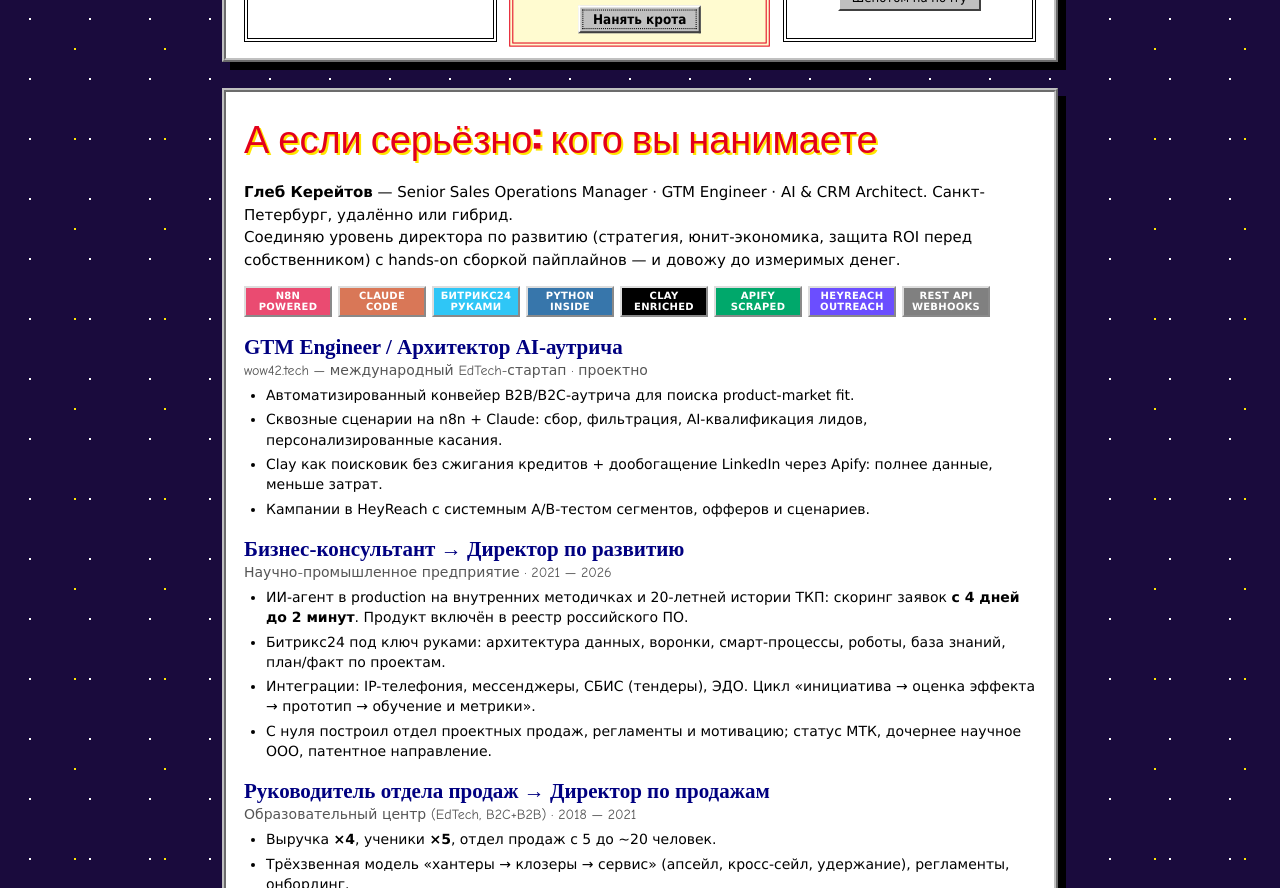
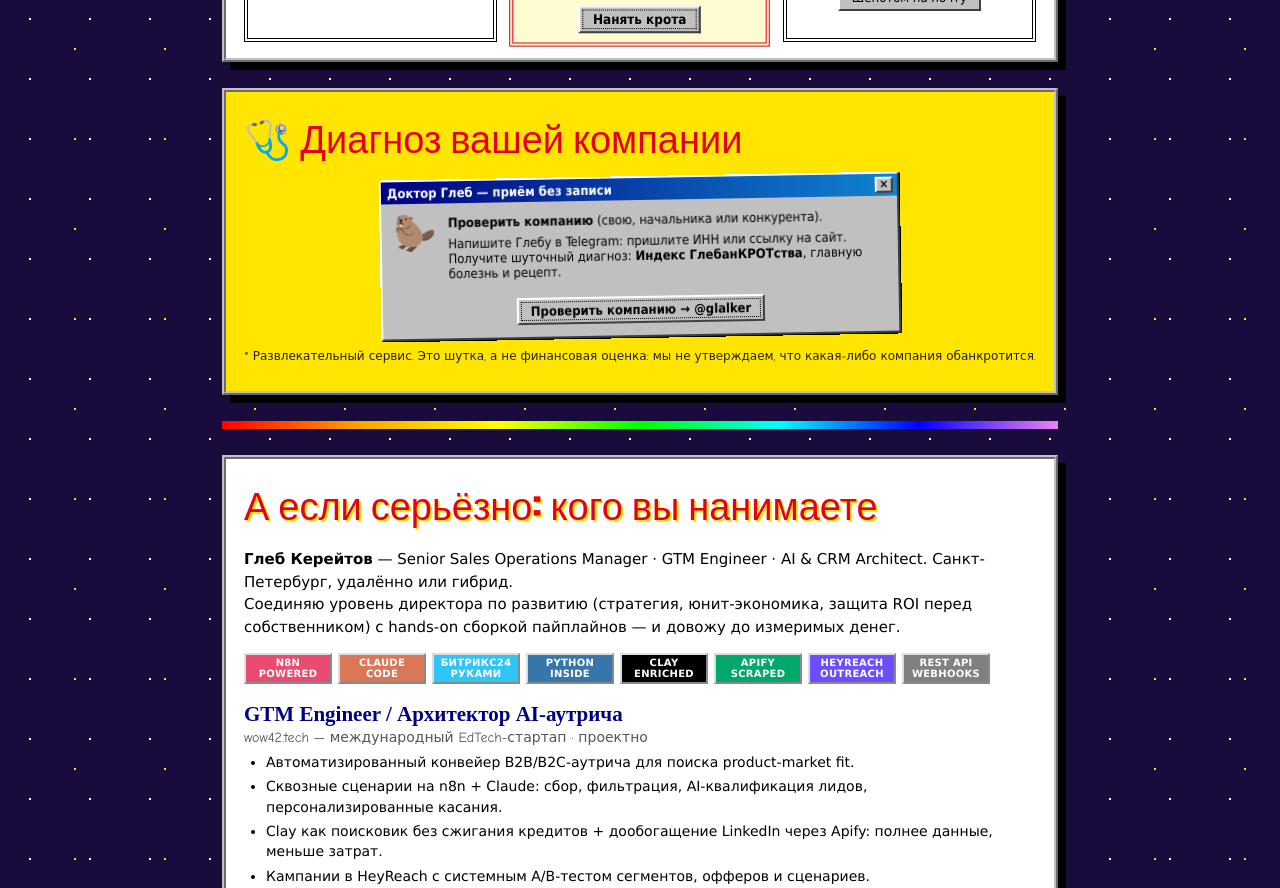
Before and after one commit to glalker/glebankrotstvo, a plain HTML site: page index.html in a window 1280 px wide. Shown: the part 3911-4799 px from the top of the page. Drawn offline with Linux system fonts and the light colour scheme.

Commit message:
Add diagnosis section for compaAdd company diagnosis block with Telegram buttonny evaluation
Added a new section for company diagnosis with a humorous approach, including a link to contact Dr. Gleb on Telegram for a playful assessment.

```diff
--- a/index.html
+++ b/index.html
@@ -250,6 +250,27 @@
     </div>
   </section>
 
+  <!-- DIAGNOSIS -->
+  <section class="panel yellow" id="diagnoz">
+    <h2>🩺 Диагноз вашей компании</h2>
+    <div class="dialogs" style="grid-template-columns:minmax(250px,520px);justify-content:center">
+      <div class="win">
+        <div class="tb">Доктор Глеб — приём без записи <span class="x">×</span></div>
+        <div class="bd">
+          <div class="ico">🦫</div>
+          <div>
+            <p><b>Проверить компанию</b> (свою, начальника или конкурента).</p>
+            <p>Напишите Глебу в Telegram: пришлите ИНН или ссылку на сайт. Получите шуточный диагноз: <b>Индекс ГлебанКРОТства</b>, главную болезнь и рецепт.</p>
+          </div>
+        </div>
+        <div class="btns"><a class="btn95 def" href="https://t.me/glalker" target="_blank" rel="noopener">Проверить компанию → @glalker</a></div>
+      </div>
+    </div>
+    <p class="small" style="margin-top:12px">* Развлекательный сервис. Это шутка, а не финансовая оценка: мы не утверждаем, что какая-либо компания обанкротится.</p>
+  </section>
+
+  <hr class="rainbowline">
+
   <!-- SERIOUS CV -->
   <section class="panel cv" id="cv">
     <h2>А если серьёзно: кого вы нанимаете</h2>
```
